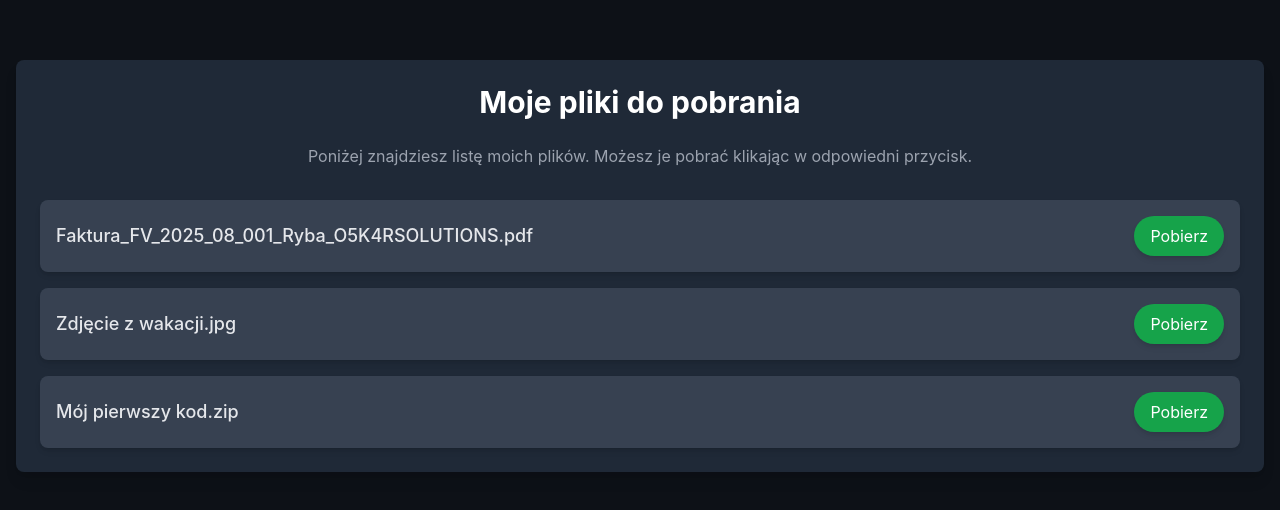
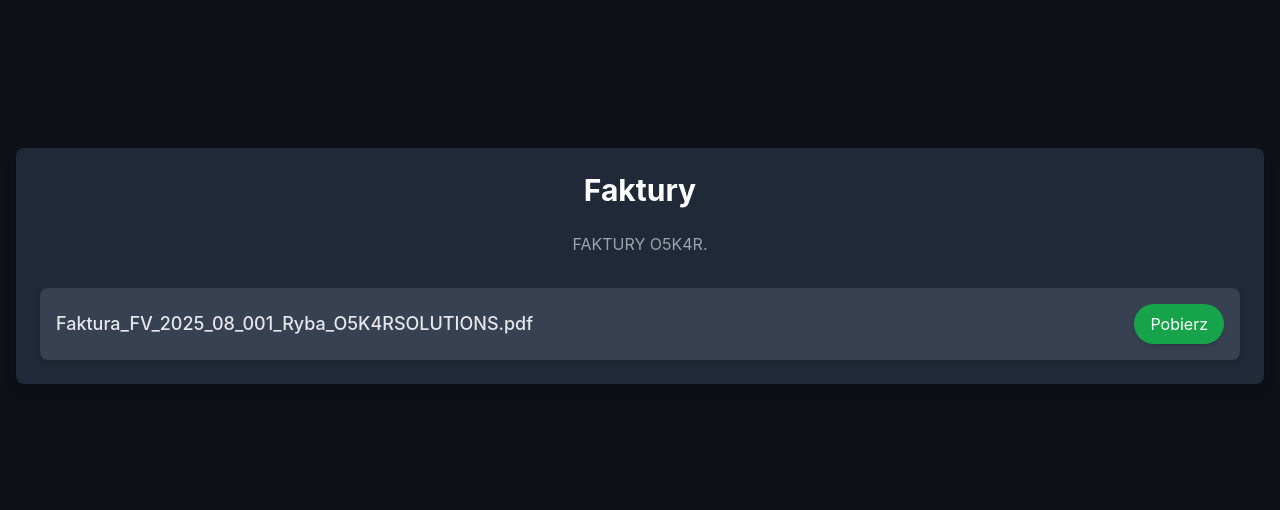
Before and after one commit to o5k4rsolutions/Strona-Glowna, a plain HTML site: page index.html in a window 1280 px wide. Shown: the part 134-644 px from the top of the page. Drawn offline with nearby package versions, Linux system fonts and the light colour scheme.

Commit message:
index.html

```diff
--- a/index.html
+++ b/index.html
@@ -18,31 +18,23 @@
 </head>
 <body class="flex flex-col items-center justify-center min-h-screen p-4">
     <div class="container bg-gray-800 rounded-lg shadow-lg p-6 w-full">
-        <h1 class="text-3xl font-bold text-center mb-6 text-white">Moje pliki do pobrania</h1>
-        <p class="text-center mb-8 text-gray-400">Poniżej znajdziesz listę moich plików. Możesz je pobrać klikając w odpowiedni przycisk.</p>
+        <h1 class="text-3xl font-bold text-center mb-6 text-white">Faktury</h1>
+        <p class="text-center mb-8 text-gray-400">FAKTURY O5K4R.</p>
 
         <div id="file-list" class="space-y-4">
-            <!-- Tutaj będą dynamicznie dodawane pliki ze statycznej listy -->
         </div>
 
     </div>
 
     <script>
-        // Poniższy kod JavaScript tworzy statyczną listę plików na podstawie ręcznie
-        // wprowadzonych danych.
 
-        // UWAGA: Edytuj tę tablicę, aby dodać lub usunąć swoje pliki!
-        // Format: { name: 'Wyświetlana nazwa pliku', url: 'Ścieżka do pliku na GitHubie' }
         const filesToDisplay = [
             { name: 'Faktura_FV_2025_08_001_Ryba_O5K4RSOLUTIONS.pdf', url: 'dokumenty/faktury/2025/Faktura_FV:2025:08:001_Ryba_O5K4RSOLUTIONS.pdf' },
-            { name: 'Zdjęcie z wakacji.jpg', url: 'https://raw.githubusercontent.com/twój-login/nazwa-twojego-repozytorium/main/files/zdjecie.jpg' },
-            { name: 'Mój pierwszy kod.zip', url: 'https://raw.githubusercontent.com/twój-login/nazwa-twojego-repozytorium/main/src/kod.zip' },
-            // Dodaj kolejne pliki w tym formacie
+
         ];
 
         const fileListContainer = document.getElementById('file-list');
 
-        // Funkcja generująca elementy HTML dla każdego pliku z tablicy
         function displayFiles() {
             if (filesToDisplay.length === 0) {
                 fileListContainer.innerHTML = '<p class="text-center text-gray-500">Brak plików do wyświetlenia.</p>';
```
